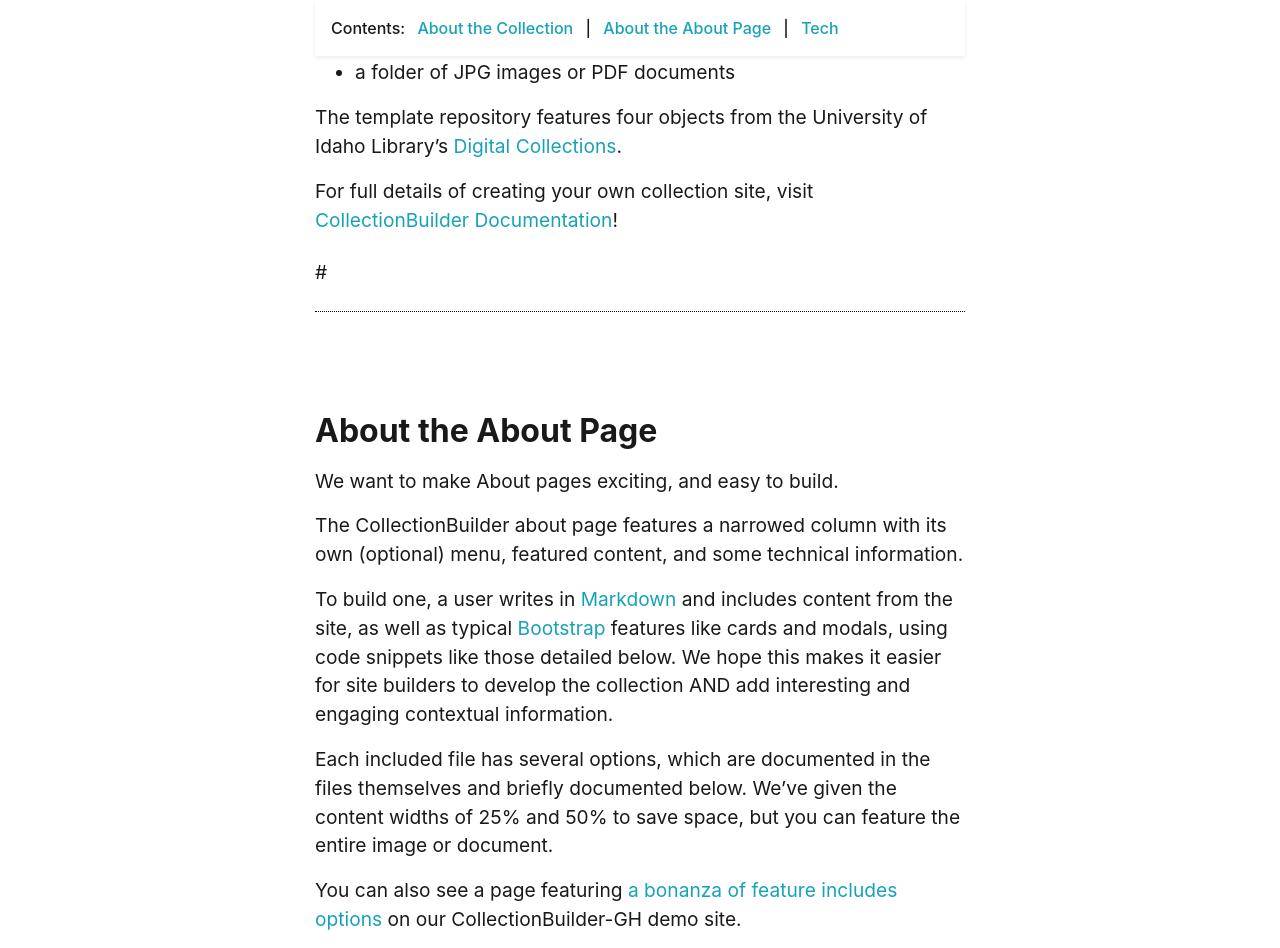
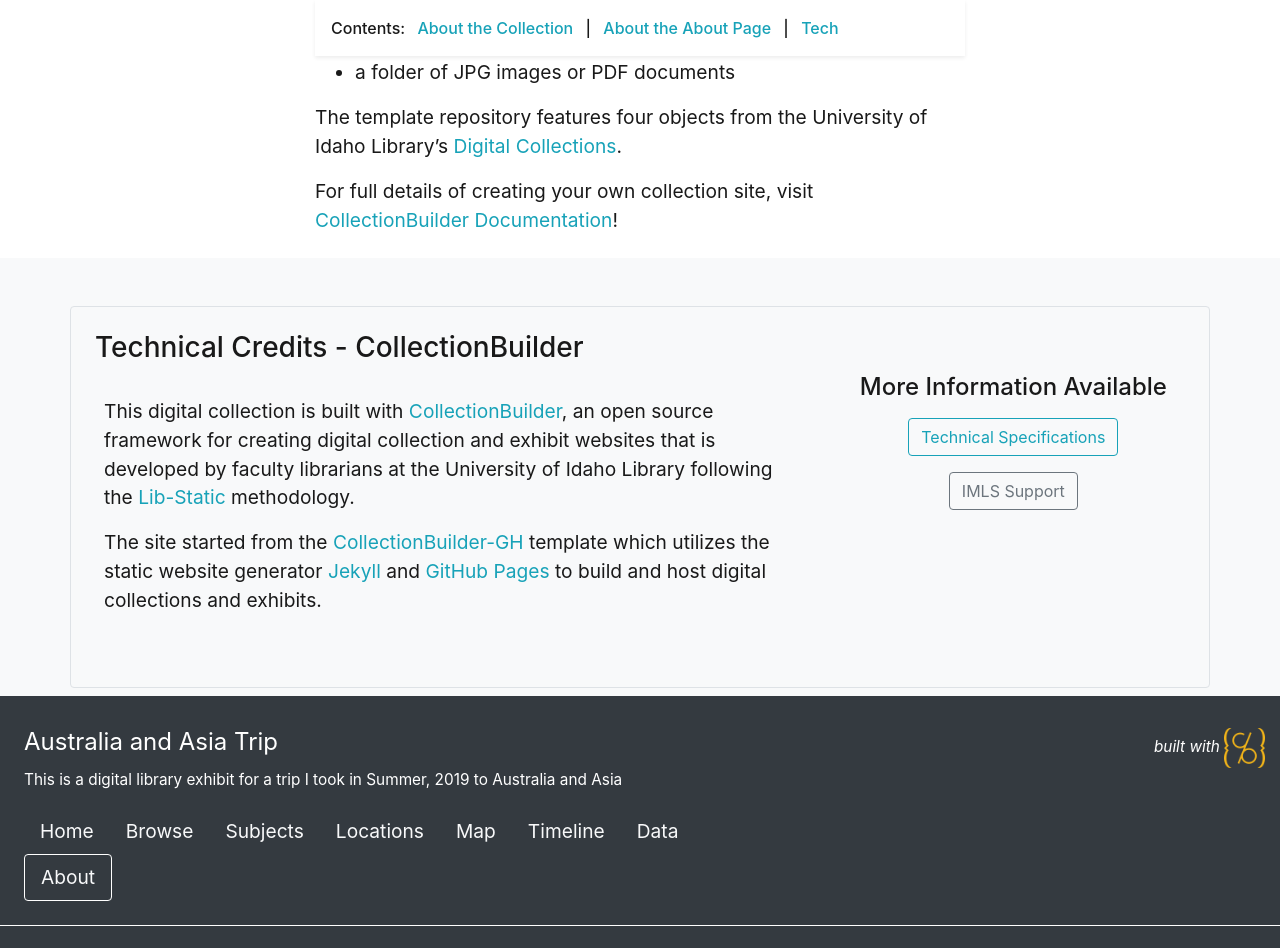
Before and after one commit to mikasmith97/final.github.io, a Jekyll site: the page built from pages/about.md, in a window 1280 px wide and 1400 px high, scrolled down 1110 px. Shown: the top 948 px of the window. Built offline with Jekyll 4.4.1, drawn with Linux system fonts in a browser that asks for light colours; some of the changed text lies outside the part shown.

Commit message:
Update about.md

```diff
--- a/pages/about.md
+++ b/pages/about.md
@@ -23,6 +23,3 @@
 The template repository features four objects from the University of Idaho Library's [Digital Collections](https://www.lib.uidaho.edu/digital).
 
 For full details of creating your own collection site, visit [CollectionBuilder Documentation](https://collectionbuilder.github.io/cb-docs/)!
-
-# <!-- IMPORTANT!!! DELETE this comment and the include below when you are finished editing this page for your collection. The include below introduces about page features. They will show up on your collection's about page until you delete it.  -->
-# {% include cb/about_the_about.md %}
```
